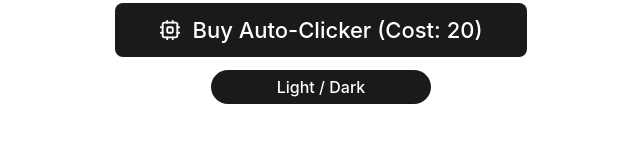
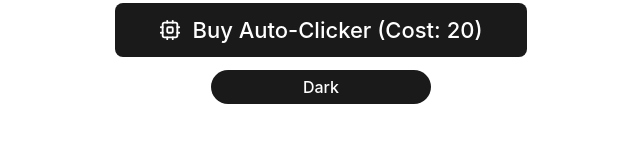
Before and after one commit to morfidon/react_pl_kurs, a React (Vite) app: page / in a window 1280 px wide. Shown: the part 582-724 px from the top of the page, without its empty margins (319-959 px from the left). Built offline with nearby package versions, Linux system fonts and the light colour scheme.

Commit message:
conditional text

```diff
--- a/src/components/ThemeToggleButton.jsx
+++ b/src/components/ThemeToggleButton.jsx
@@ -16,7 +16,7 @@ function ThemeToggleButton()
                 onClick={() => setTheme(theme === 'light' ? 'dark' : 'light')}
 
             >
-                Light / Dark
+                {theme === 'light' ? 'Dark' : 'Light'}
             </button>
 
         </>
```
